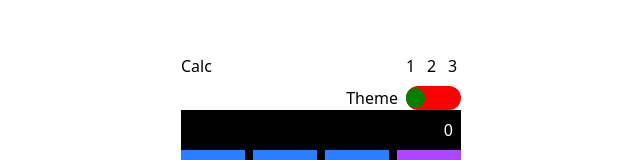
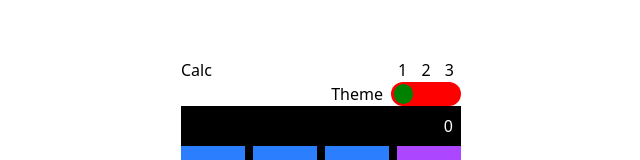
Before and after one commit to timshandrew/calculator, a React (Vite) app: page / in a window 1280 px wide. Shown: the part 122-282 px from the top of the page, without its empty margins (319-959 px from the left). Built offline with nearby package versions, Linux system fonts and the light colour scheme.

Commit message:
Fix spacing for three-way switch

```diff
--- a/src/components/ThemeSelector.tsx
+++ b/src/components/ThemeSelector.tsx
@@ -20,8 +20,10 @@ export default function ThemeSelector({ theme, setTheme }: ThemeSelectorProps) {
   }
   return (
     // Div was used instead of the more semantic 'fieldset', as the latter has some weird positioning quirks.
-    <div className="grid gap-2 tripleSwitch" onClick={clickHandler}>
-      <span className="col-start-1 row-start-2">Theme</span>
+    <div
+      className="grid tripleSwitch justify-items-center"
+      onClick={clickHandler}>
+      <span className="col-start-1 row-start-2 mr-2">Theme</span>
 
       <label
         className="col-start-2 row-start-1"
@@ -68,7 +70,9 @@ export default function ThemeSelector({ theme, setTheme }: ThemeSelectorProps) {
         checked={theme === "3"}
       />
 
-      <span className="tripleSwitch-slider" aria-hidden></span>
+      <span
+        className="tripleSwitch-slider col-start-2 col-end-5 w-[70px]"
+        aria-hidden></span>
     </div>
   );
 }
--- a/src/index.css
+++ b/src/index.css
@@ -17,7 +17,6 @@
   align-items: center;
   background-color: red;
   border-radius: 50px;
-  grid-column: 2 / 5;
   grid-row: 2;
   position: relative;
 
@@ -36,7 +35,7 @@
 }
 
 .tripleSwitch input[value="1"]:checked ~ .tripleSwitch-slider::before {
-  left: 0%;
+  left: 3px;
 }
 
 .tripleSwitch input[value="2"]:checked ~ .tripleSwitch-slider::before {
@@ -45,6 +44,6 @@
 }
 
 .tripleSwitch input[value="3"]:checked ~ .tripleSwitch-slider::before {
-  left: 100%;
+  left: calc(100% - 3px);
   transform: translateX(-100%);
 }
```
